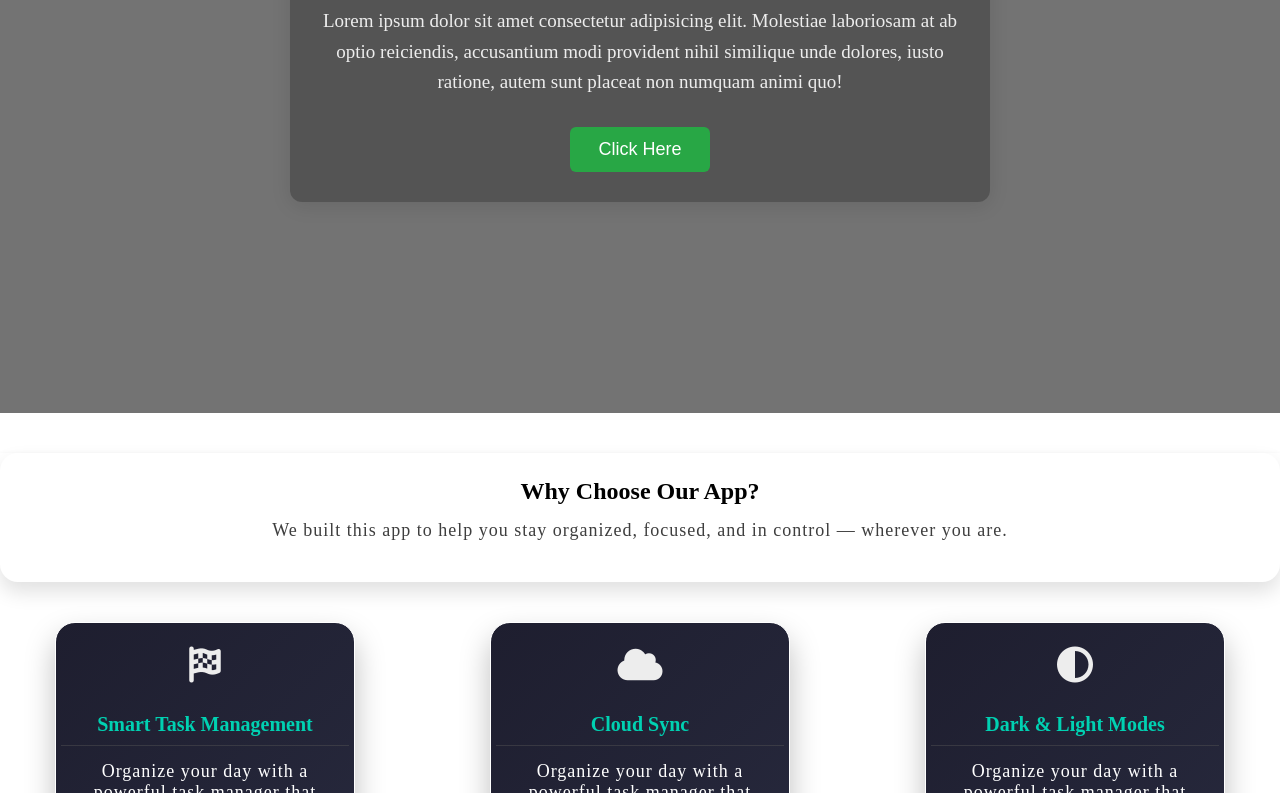
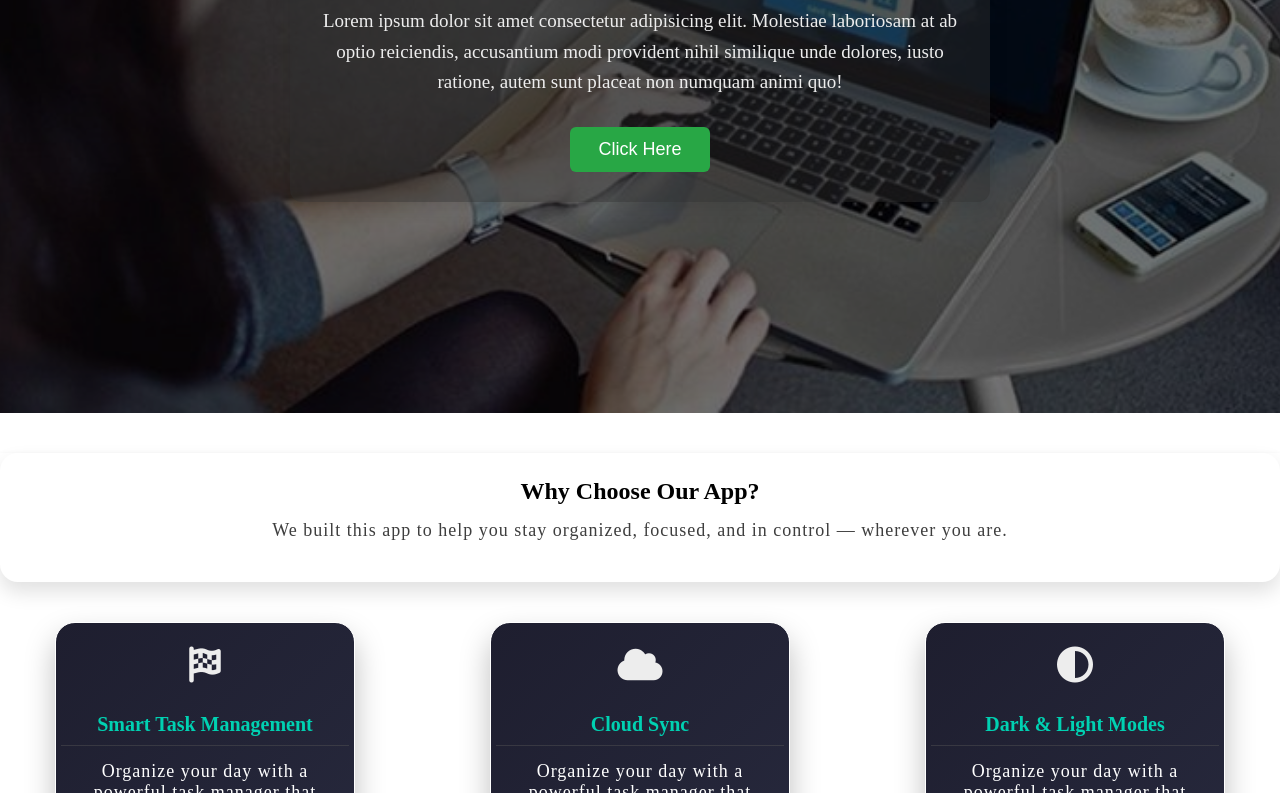
Before and after one commit to salem83-Dev/landing-page, a plain HTML site: page index.html in a window 1280 px wide. Shown: the part 388-1181 px from the top of the page. Drawn offline with Linux system fonts and the light colour scheme; the site is published under a folder, as on GitHub Pages, so addresses that start at the root find nothing.

Commit message:
Update style.css

```diff
--- a/style.css
+++ b/style.css
@@ -112,7 +112,7 @@ cursor: pointer;
 
 .land {
 position: relative;
-background-image: url(/img/land.jpg);
+background-image: url(./img/land.jpg);
 height: calc(100vh - 82px);
 background-position: center;
 background-size: cover;
```
